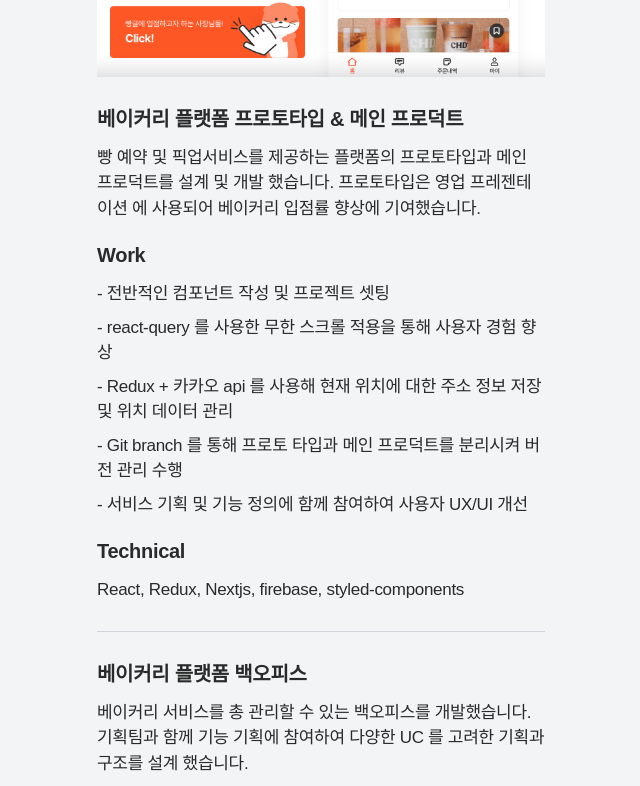
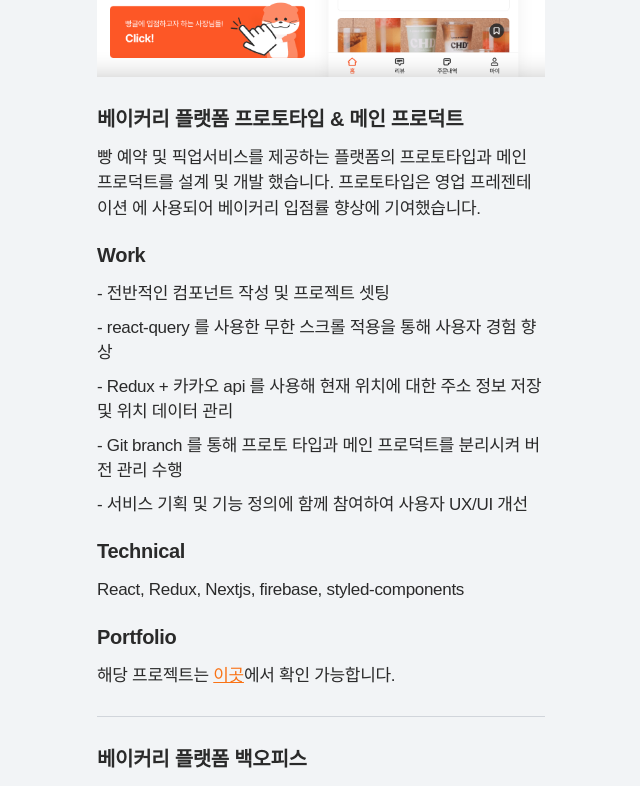
Before and after one commit to mirro97/my-page, a Next.js app: page / in a window 1280 px wide. Shown: the part 1995-2781 px from the top of the page, without its empty margins (431-1071 px from the left). Built offline with nearby package versions, Linux system fonts and the light colour scheme.

Commit message:
내용 업데이트 & css 아주 약간 수정

```diff
--- a/src/components/Box/StickyBox.tsx
+++ b/src/components/Box/StickyBox.tsx
@@ -2,7 +2,7 @@ import { ContainerProps } from "@/interfaces/Common.interface";
 
 export default function StickyBox({ children }: ContainerProps) {
   return (
-    <div className="mb-10 sticky top-4 h-fit shadow-sm rounded-3xl bg-white sm:p-0 p-6 sm:bg-opacity-0 sm:top-2/4 sm:shadow-none">
+    <div className="mb-10 sticky top-4 h-fit shadow-sm rounded-3xl bg-white sm:p-0 p-6 sm:bg-opacity-0 sm:top-2/4 sm:shadow-none opacity-95">
       {children}
     </div>
   );
--- a/src/pages/index.tsx
+++ b/src/pages/index.tsx
@@ -160,6 +160,15 @@ export default function Home() {
                   <BigBoldText size="xl">Technical</BigBoldText>
                   <p>React, Redux, Nextjs, firebase, styled-components</p>
                 </TextBox>
+
+                <TextBox>
+                  <BigBoldText size="xl">Portfolio</BigBoldText>
+                  해당 프로젝트는{" "}
+                  <LinkText href="https://www.notion.so/kangsujeong-frontend/5ce52cbbeade41688aa3b7418be6a5e7">
+                    이곳
+                  </LinkText>
+                  에서 확인 가능합니다.
+                </TextBox>
               </ContentBox>
 
               {/* 오라클컴퍼니 3 */}
@@ -194,6 +203,14 @@ export default function Home() {
                   <BigBoldText size="xl">Technical</BigBoldText>
                   <p>React, Redux, Nextjs, styled-components</p>
                 </TextBox>
+                <TextBox>
+                  <BigBoldText size="xl">Portfolio</BigBoldText>
+                  해당 프로젝트는{" "}
+                  <LinkText href="https://www.notion.so/kangsujeong-frontend/704df30513d042af836406cba20b74e7">
+                    이곳
+                  </LinkText>
+                  에서 확인 가능합니다.
+                </TextBox>
               </ContentBox>
             </div>
           </TwoSeperatedBox>
@@ -211,7 +228,9 @@ export default function Home() {
               {/* 오르카소프트 1 */}
               <ContentBox>
                 <TextBox>
-                  <BigBoldText size="xl">관리자 대시보드 개발</BigBoldText>
+                  <BigBoldText size="xl">
+                    백오피스를 개발할 때 사용하게 될 기본 템플릿 페이지 개발
+                  </BigBoldText>
                   <p>
                     관리자 페이지를 개발할 때 사용하게 될 기본 템플릿 페이지
                     개발
@@ -220,7 +239,10 @@ export default function Home() {
                 <TextBox>
                   <BigBoldText size="xl">Work</BigBoldText>
                   <div className="space-y-2">
-                    <p>- Restful Api 를 통해 서버와 통신하여 CRUD 기능 개발</p>
+                    <p>
+                      - Vue.js 와 thymeleaf 로 각각 2가지 버전의 관리자 페이지
+                      개발
+                    </p>
                     <p>- 미디어 쿼리를 사용하여 반응형 웹으로 제작</p>
                     <p>- UX를 고려한 다양한 사용자 편의 제공</p>
                     <p>- 관리자 페이지 thymeleaf와 spring으로 마이그레이션</p>
@@ -248,7 +270,8 @@ export default function Home() {
                   <BigBoldText size="xl">Work</BigBoldText>
                   <div className="space-y-2">
                     <p>
-                      - 식수관리 및 통계 다운로드, 주간 메뉴 업로드 기능 개발
+                      - 식수관리 및 통계 .xlsx 다운로드, 주간 메뉴 업로드 기능
+                      개발
                     </p>
                     <p>- 화면 깜빡임을 최소화하며, UX 개선</p>
                     <p>- restful api 를 통해 서버와 통신하며 CRUD 구현</p>
```
Also changed, not shown: 1 other file (tests, documents, lock files or other folders).
